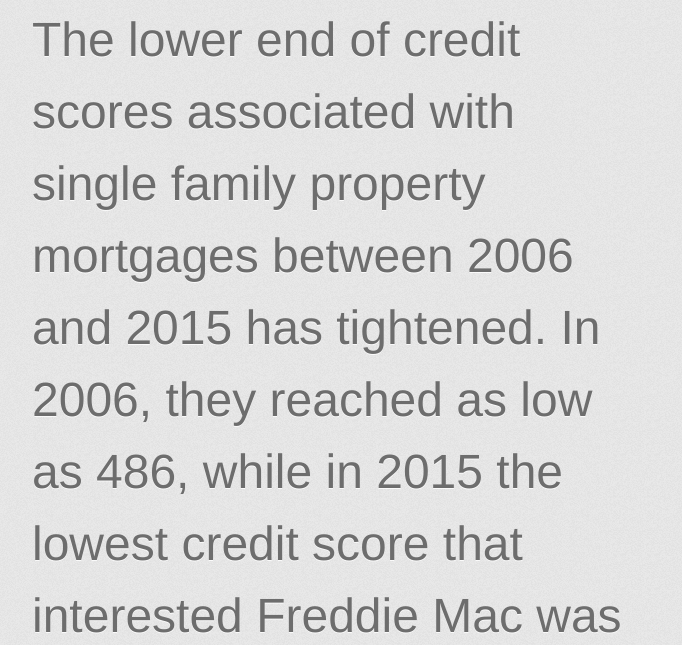
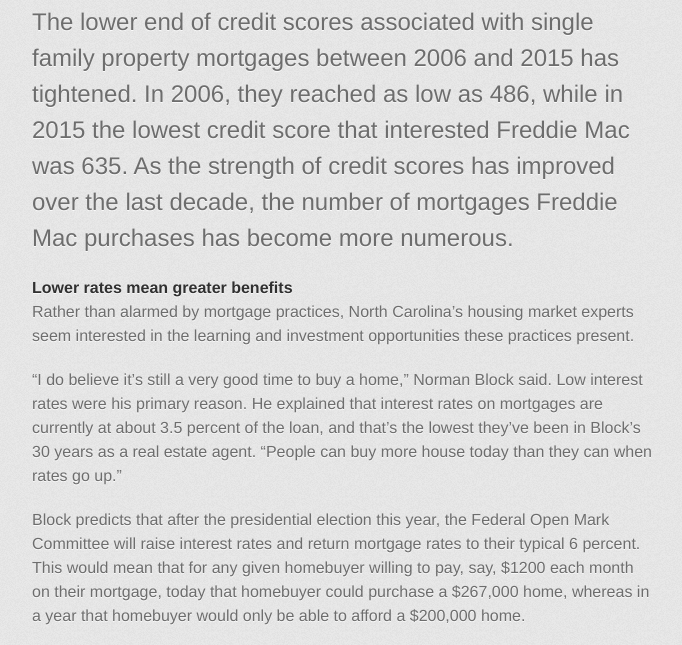
Before and after one commit to justinavasquez/justinavasquez.github.io, a plain HTML site: page index.html in a window 1280 px wide. Shown: the part 3326-3971 px from the top of the page, without its empty margins (298-980 px from the left). Drawn offline with Linux system fonts and the light colour scheme; a web font is replaced by a local one.

Commit message:
fig caption font size change - 2

```diff
--- a/index.html
+++ b/index.html
@@ -116,7 +116,7 @@ mortgages Freddie Mac purchased in 2014 the lowest credit score was 611. In 2015
 
   <iframe width="710.5" height="371" seamless frameborder="0" scrolling="no" src="https://docs.google.com/spreadsheets/d/1zlY226aweliK7y5tSwuOTouBdZB4Map_4AWeg1CsGWE/pubchart?oid=1188056136&amp;format=interactive"></iframe>
 
-  <figcaption><font size=10>The lower end of credit scores associated with single family property mortgages between 2006 and 2015 has tightened. In 2006, they reached as low as 486, while in 2015 the lowest credit score that interested Freddie Mac was 635. As the strength of credit scores has improved over the last decade, the number of mortgages Freddie Mac purchases has become more numerous.</font></figcaption>
+  <figcaption><font size=5>The lower end of credit scores associated with single family property mortgages between 2006 and 2015 has tightened. In 2006, they reached as low as 486, while in 2015 the lowest credit score that interested Freddie Mac was 635. As the strength of credit scores has improved over the last decade, the number of mortgages Freddie Mac purchases has become more numerous.</font></figcaption>
 <p>
 
 </p>
```
